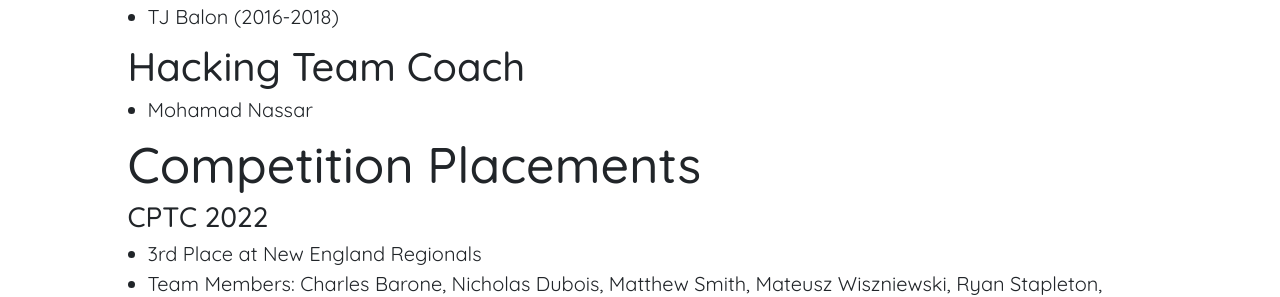
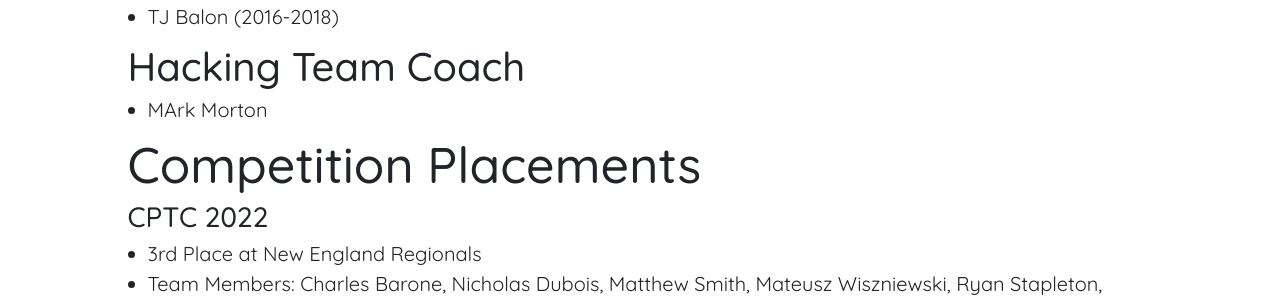
Before and after one commit to cyber-cfreg/cyber-cfreg.github.io, a Jekyll site: the page built from about.md, in a window 1280 px wide and 900 px high, scrolled down 453 px. Shown: the part 163-460 px from the top of the window. Built offline with Jekyll 4.4.1, drawn with Linux system fonts in a browser that asks for light colours; nearby versions of some CDN libraries.

Commit message:
Update about.md

```diff
--- a/about.md
+++ b/about.md
@@ -17,7 +17,7 @@
 - TJ Balon (2016-2018)
 
 > ##  Hacking Team Coach
-- Mohamad Nassar
+- MArk Morton
 
 
 # Competition Placements
```
